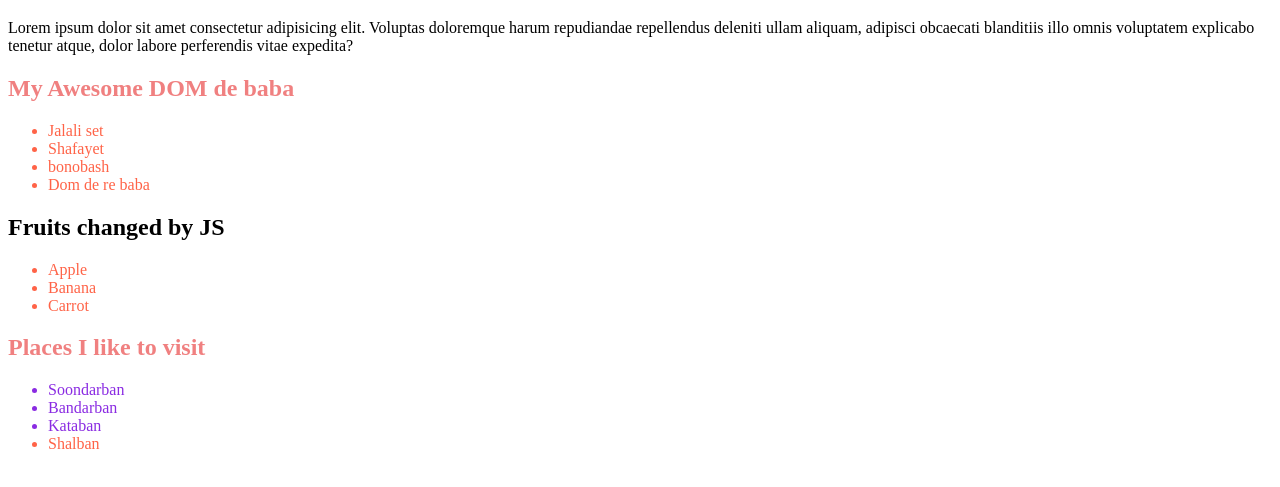
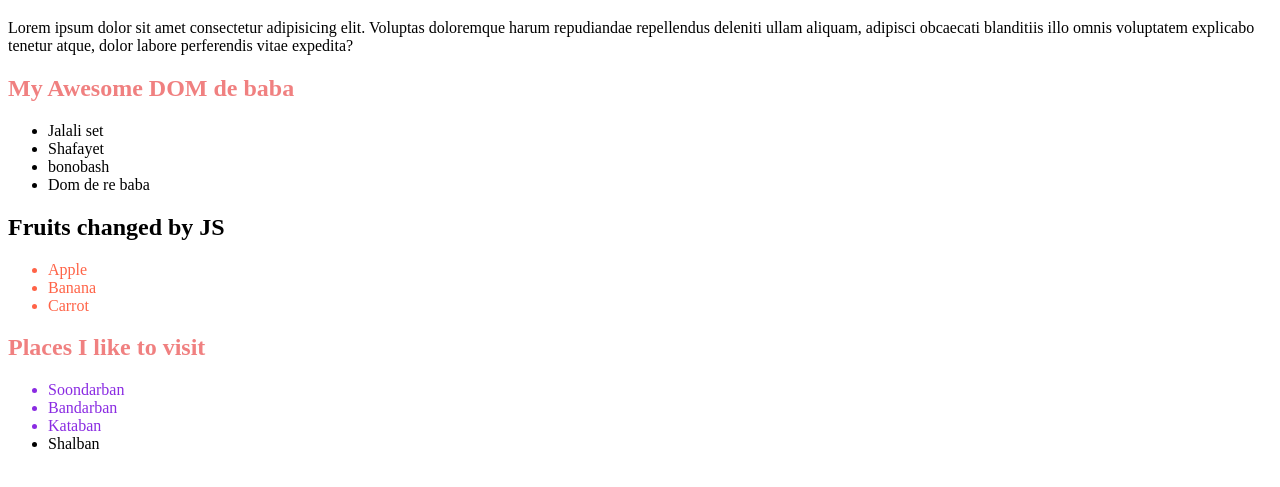
Before and after one commit to Shafkatahmad/mi5-mo25-intro-to-DOM, a plain HTML site: page index.html in a window 1280 px wide. Shown: the part 61-548 px from the top of the page. Drawn offline with Linux system fonts and the light colour scheme.

Commit message:
querySelectorAll

```diff
--- a/index.html
+++ b/index.html
@@ -7,7 +7,7 @@
     <link rel="stylesheet" href="./styles/style.css" />
 
     <style>
-      li {
+      .fruits-container li {
         color: tomato;
       }
       #fruits-title {
@@ -39,7 +39,7 @@
         </ul>
       </section>
 
-      <section>
+      <section class="fruits-container">
         <h1 id="fruits-title">Fruits I like</h1>
         <ul>
           <li>Apple</li>
@@ -61,6 +61,7 @@
 
     <script src="./js/dom.js"></script>
     <script>
+      // option-1: getElementsByTagName
       const liCollection = document.getElementsByTagName("li");
       // console.log(liCollection);
       for (const li of liCollection) {
@@ -72,13 +73,22 @@
         // console.log(h1.innerText);
       }
 
+      // option-2: getElementById
       const fruitsTitle = document.getElementById("fruits-title");
       fruitsTitle.innerText = "Fruits changed by JS";
 
+      // option-3: getElementsByClassName
       const places = document.getElementsByClassName("important-places");
       for (const place of places) {
         console.log(place.innerText);
       }
+
+      // option-4: querySelector
+      // option-5: querySelectorAll
+      const someLi = document.querySelectorAll(".fruits-container li");
+      for (const li of someLi) {
+        console.log(li.innerText);
+      }
     </script>
   </body>
 </html>
```
